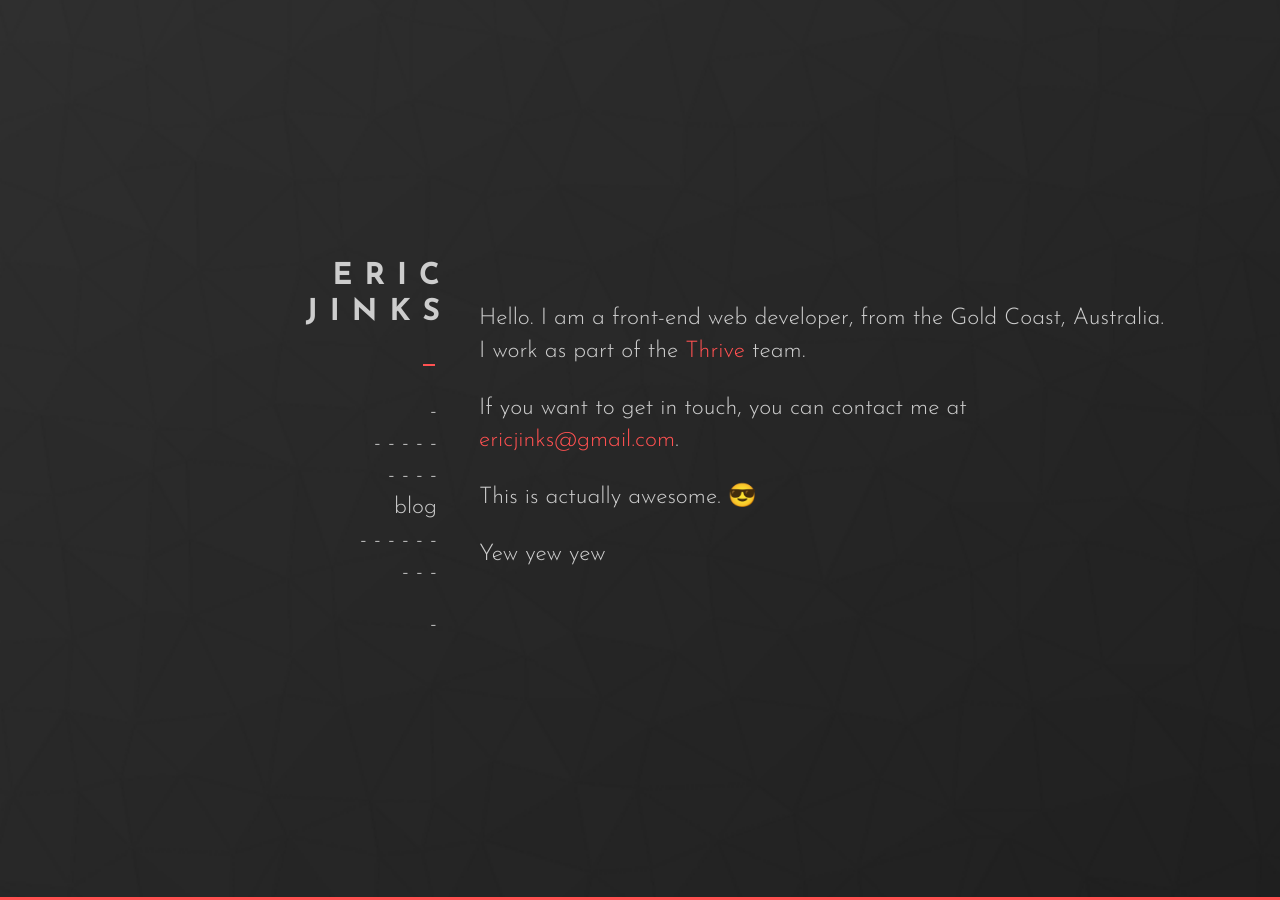
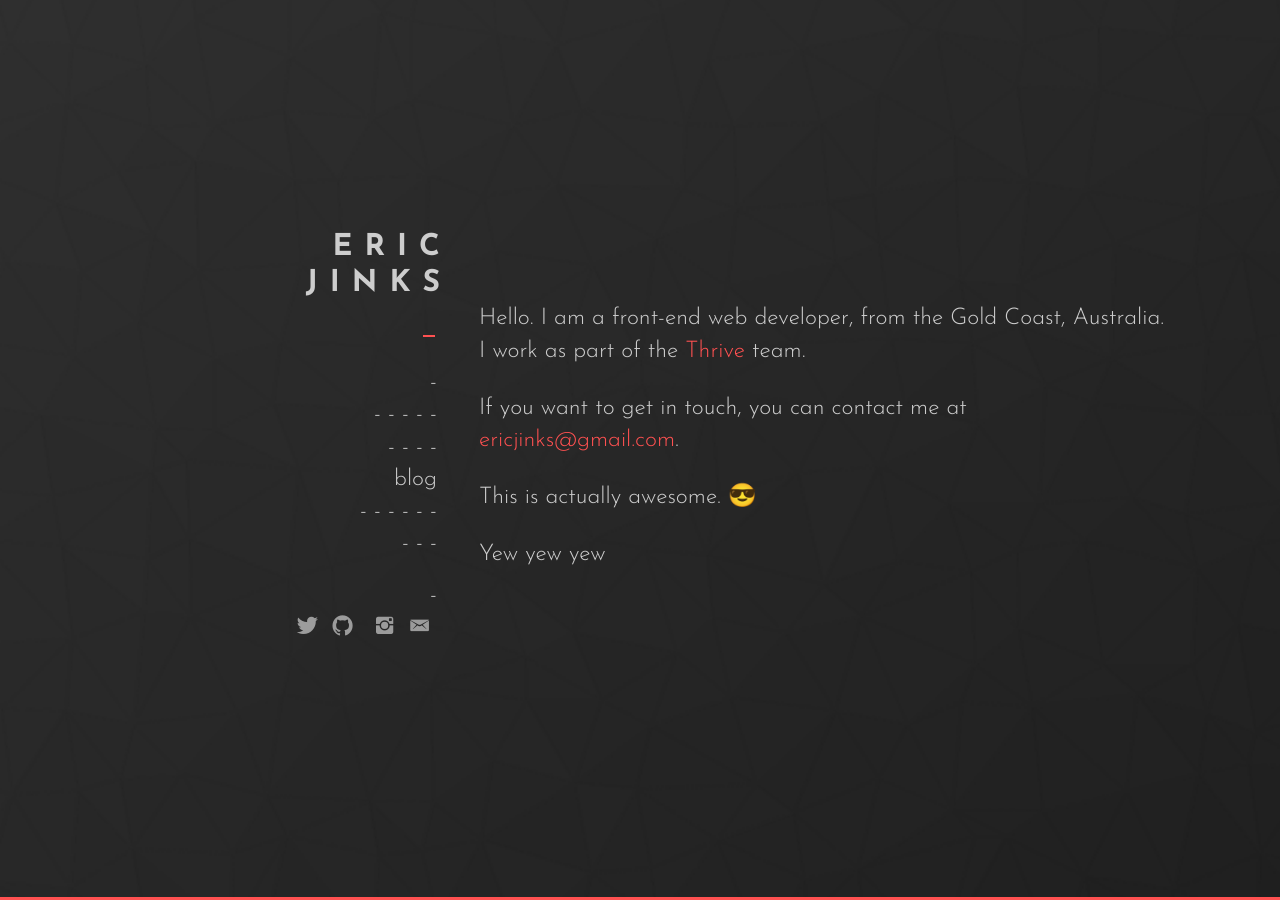
Before and after one commit to Jinksi/jinksi-jekyll, a Jekyll site: the page built from index.html, in a window 1280 px wide. Built offline with Jekyll 4.4.1, drawn with Linux system fonts in a browser that asks for light colours; nearby versions of some CDN libraries; some web fonts are replaced.

Commit message:
Updated '/_includes/header.html' via CloudCannon

```diff
--- a/_includes/header.html
+++ b/_includes/header.html
@@ -16,5 +16,14 @@
 -          {% endfor %}
 -        </ul>
  -    </nav>
+       <ul class="social">
+        <li>
+          <a href="http://twitter.com/jinksi" title="twitter.com/jinksi" class="tooltip"><i class="icon ion-social-twitter"></i></a><a href="http://github.com/jinksi"
+          title="github.com/jinksi" class="tooltip"><i class="icon ion-social-github"></i></a>
+          <a
+          href="http://instagram.com/jinksi" title="instagram.com/jinksi" class="tooltip"><i class="icon ion-social-instagram"></i></a><a href="mailto:ericjinks@gmail.com"
+            title="ericjinks@gmail.com" class="tooltip"><i class="icon ion-email"></i></a></li>
+      </ul>
+
   </div>
 </header>
```
